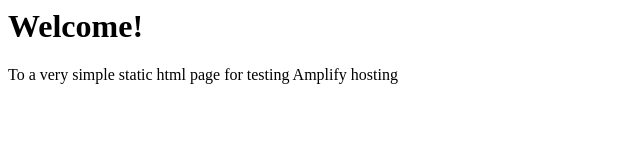
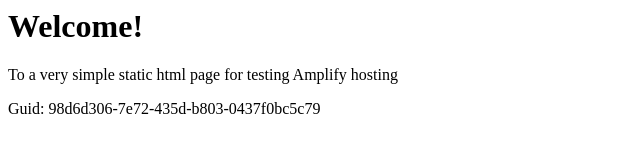
Before and after one commit to aws-aemilia-pdx/Github-PR-Commit-Integration-Test-DoNotTouch-v0-beta-us-west-2, a website: page src/index.html in a window 1280 px wide. Shown: the whole page, without its empty margins (0-640 px from the left). Drawn offline with Linux system fonts and the light colour scheme.

Commit message:
commit from integ tests

```diff
--- a/src/index.html
+++ b/src/index.html
@@ -1,3 +1,5 @@
+
+
 <html lang="en">
 
 <head>
@@ -10,6 +12,6 @@
 <body>
     <h1>Welcome!</h1>
     <p>To a very simple static html page for testing Amplify hosting</p>
-</body>
+    <p>Guid: 98d6d306-7e72-435d-b803-0437f0bc5c79</p></body>
 
 </html>
```
